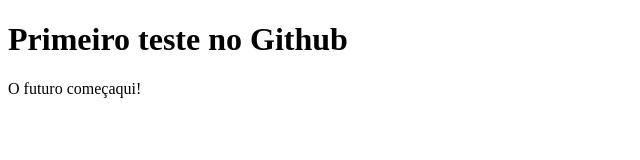
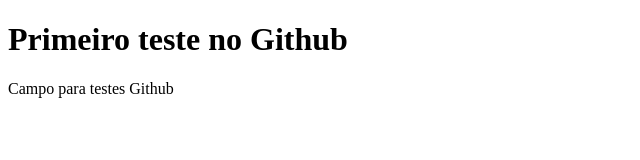
Before and after one commit to Luiz-vqs/aula-test-github-, a plain HTML site: page index.html in a window 1280 px wide. Shown: the full height of the page, 0-640 px from the left. Drawn offline with Linux system fonts and the light colour scheme.

Commit message:
status modificado

```diff
--- a/index.html
+++ b/index.html
@@ -7,6 +7,6 @@
 </head>
 <body>
     <h1> Primeiro teste no Github </h1>
-    <p> O futuro começaqui! </p>
+    <p> Campo para testes Github </p>
 </body>
 </html>
```
